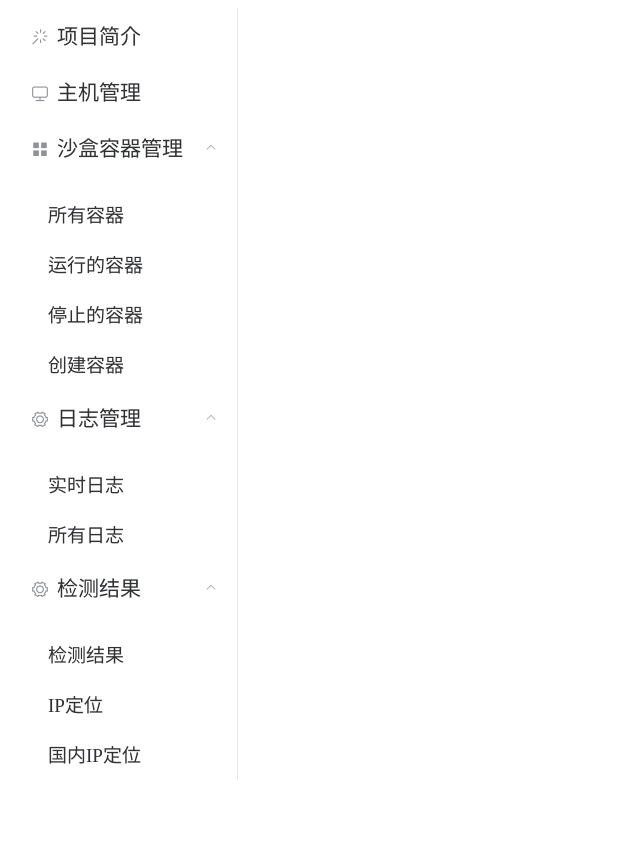
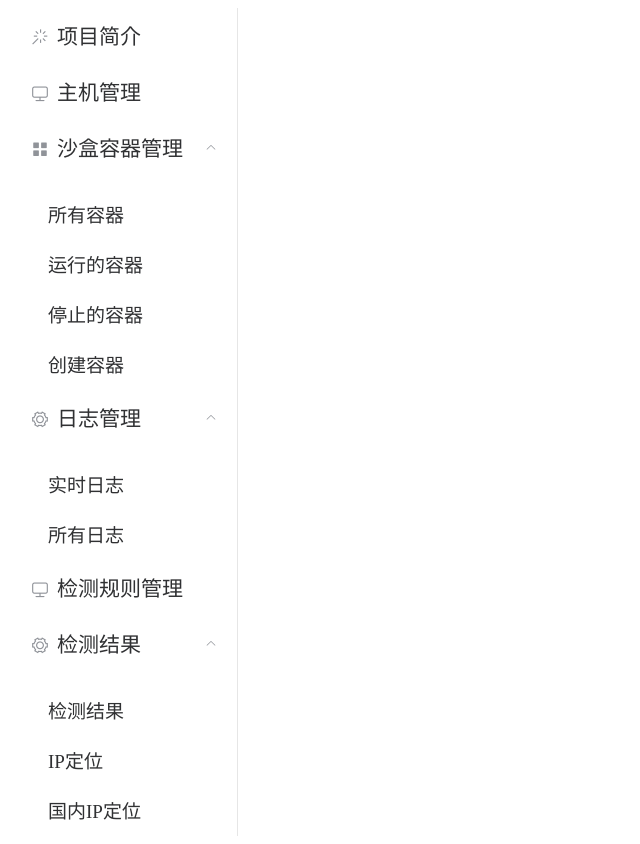
Before and after one commit to M000M/Front-AttackDetection, a Vue app: page / in a window 1280 px wide. Shown: the whole page, without its empty margins (0-640 px from the left). Before the commit the page ends 800 px from the top, so only its background shows below. Built offline with nearby package versions, Linux system fonts and the light colour scheme.

Commit message:
04.14 windows

```diff
--- a/src/App.vue
+++ b/src/App.vue
@@ -46,6 +46,11 @@
                             </el-menu-item>
                         </el-menu-item-group>
                     </el-submenu>
+                    <el-menu-item index="/expression">
+                      <template slot="title"><i class="el-icon-monitor"></i>
+                        <span class="sideFont">检测规则管理</span>
+                      </template>
+                    </el-menu-item>
                     <el-submenu index="5">
                         <template slot="title"><i class="el-icon-setting"></i>
                             <span class="sideFont">检测结果</span>
```
